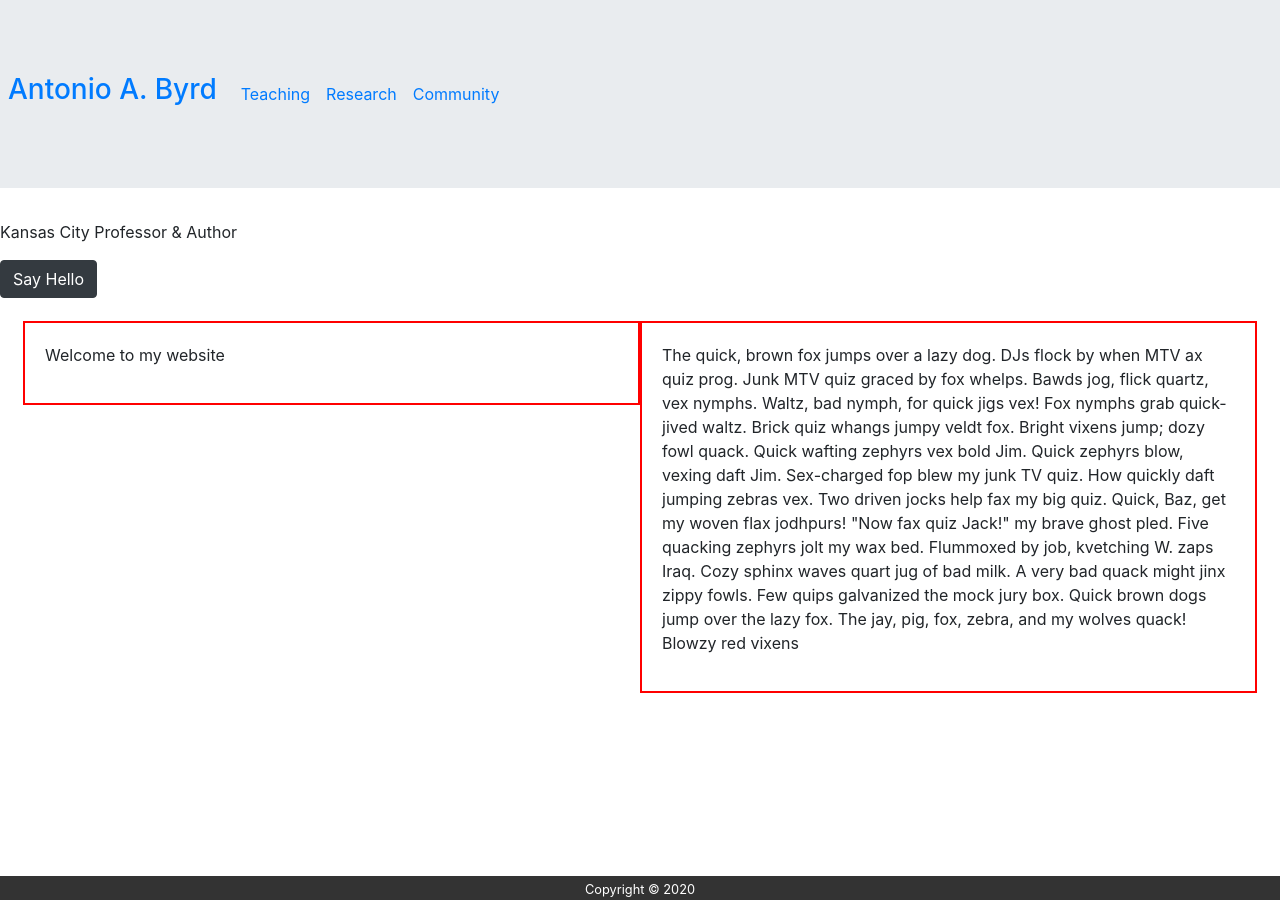
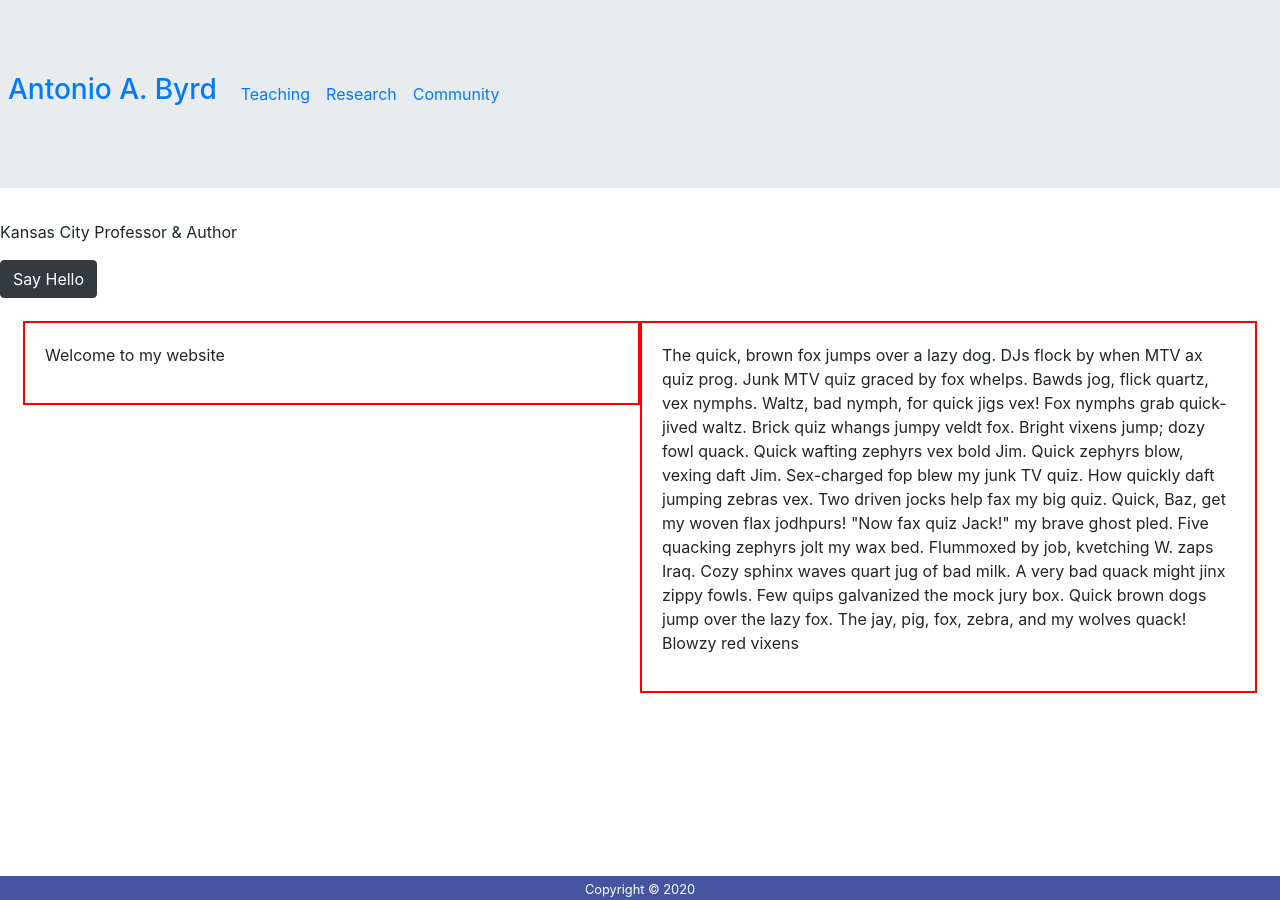
Before and after one commit to abyrd15/abyrd15.github.io, a Jekyll site: the page built from index.markdown, in a window 1280 px wide. Built offline with Jekyll 4.4.1, drawn with Linux system fonts in a browser that asks for light colours; nearby versions of some CDN libraries.

Commit message:
Updated background color

```diff
--- a/assets/css/stylesheet.css
+++ b/assets/css/stylesheet.css
@@ -47,7 +47,7 @@
 
 .container-footer {
   color: white;
-  background-color: #333;
+  background-color: #4655A1;
   text-align: center;
   position: fixed;
   bottom: 0;
```
